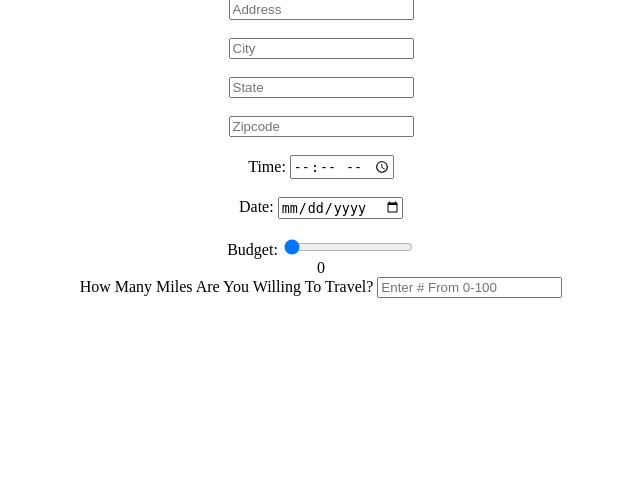
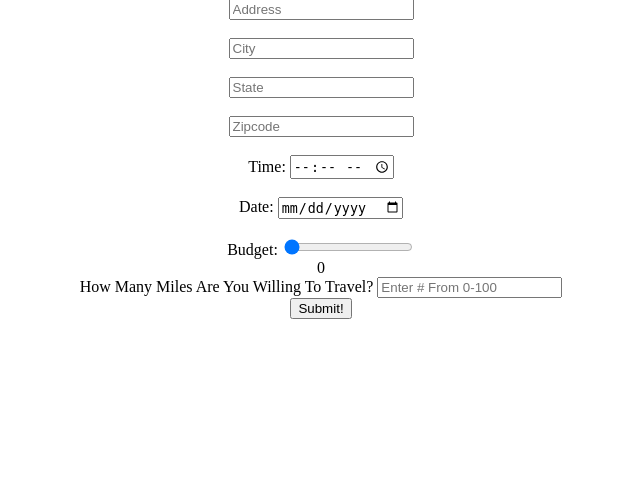
Before and after one commit to dhiraj-patel/redz, a Flask app: template templates/newEvent.html in a window 1280 px wide. Shown: the part 108-596 px from the top of the page, without its empty margins (319-959 px from the left). Run offline with Flask 2, Linux system fonts and the light colour scheme; the template is opened without the code that fills it, so the values that code supplies are empty; parts of the project's set-up code (start-up, migrations or seed data) failed here and were passed over.

Commit message:
added new newevent file

```diff
--- a/templates/newEvent.html
+++ b/templates/newEvent.html
@@ -30,6 +30,7 @@
 
      <center>How Many Miles Are You Willing To Travel? <input type = "text" placeholder = "Enter # From 0-100" name = "Radius"/></center>
 
+     <button type = "button">Submit!</button>
     </form>
     <br>
 
```
